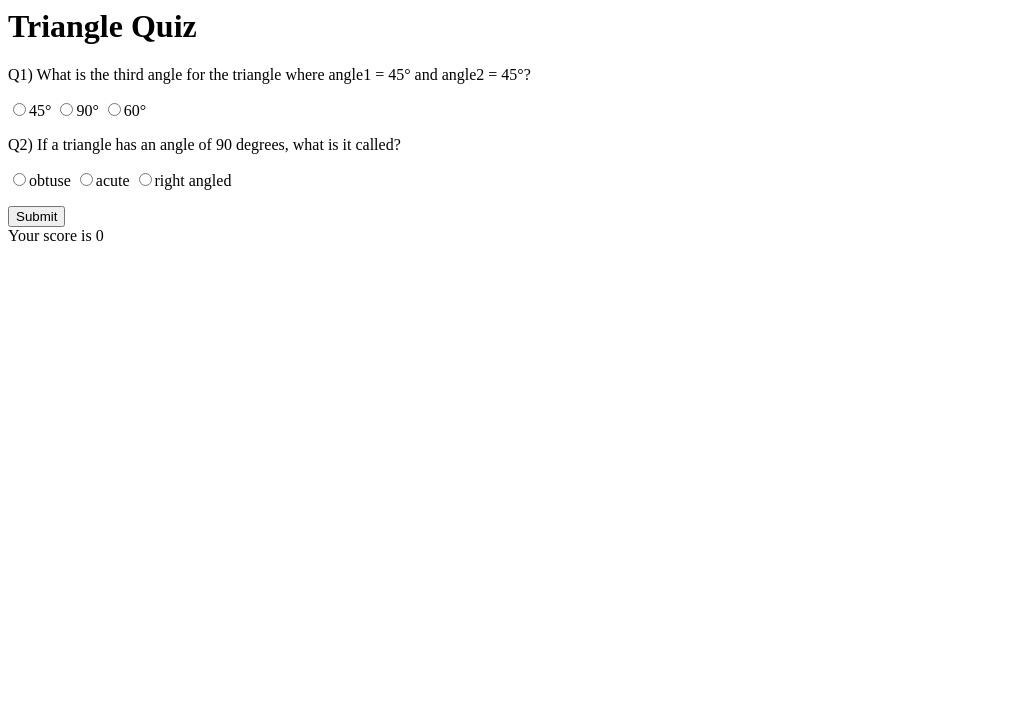
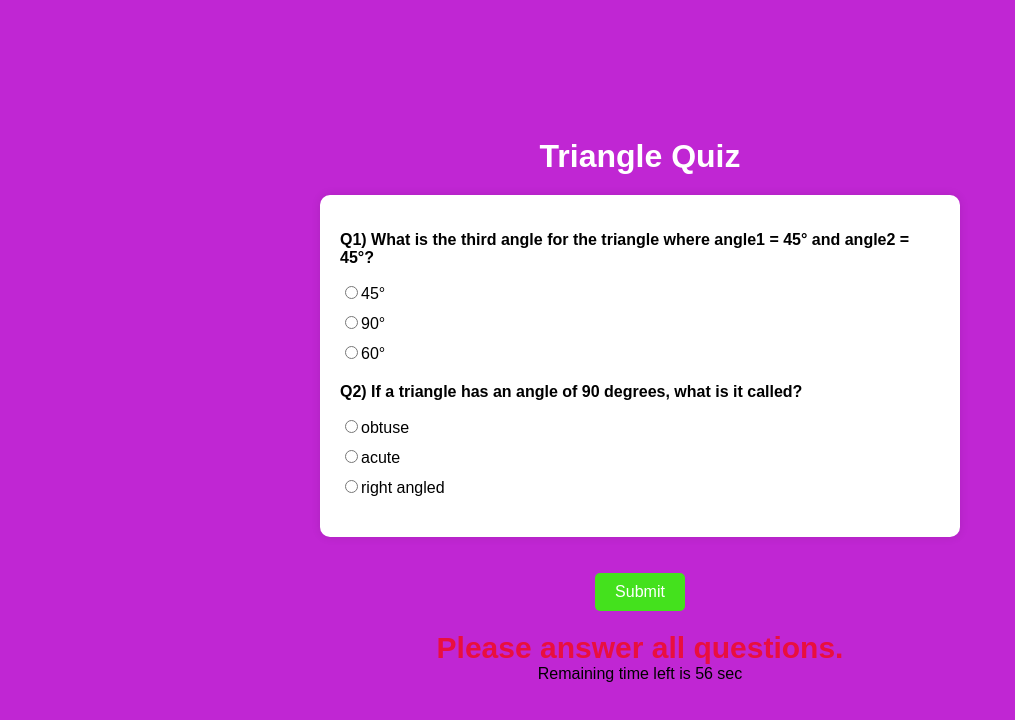
Before and after one commit to Sourabhpande532/TriangleApp, a plain HTML site: page quiz/quiz.html in a window 1280 px wide. Both pictures are taken after a click on the button "Submit". Shown: the whole page, without its empty margins (0-1015 px from the left). Drawn offline with Linux system fonts and the light colour scheme.

Commit message:
refactor - related to style & validation

```diff
--- /dev/null
+++ b/quiz/quiz.css
@@ -0,0 +1,69 @@
+body {
+    font-family: 'Arial', sans-serif;
+    background-color: #c026d3;
+    margin: 0;
+    padding: 0;
+    display: flex;
+    flex-direction: column;
+    align-items: center;
+    justify-content: center;
+    height: 100vh;
+    overflow: hidden;
+}
+
+h1 {
+    text-align: center;
+    margin-bottom: 20px;
+    color: white;;
+}
+
+.quiz-form {
+    background-color: #fff;
+    padding: 20px;
+    border-radius: 10px;
+    box-shadow: 0 0 10px rgba(0, 0, 0, 0.1);
+    width: 80%;
+    max-width: 600px;
+}
+
+.question-container {
+    margin-bottom: 20px;
+}
+
+p {
+    font-weight: bold;
+}
+
+label {
+    display: block;
+    margin: 10px 0;
+}
+
+#submit-answers {
+    background-color: #44e11d;
+    color: #fff;
+    padding: 10px 20px;
+    border: none;
+    border-radius: 5px;
+    cursor: pointer;
+    font-size: 16px;
+    margin-top: 20px;
+}
+
+#submit-answers:hover {
+    background-color:#0891b2;
+}
+
+#show-result {
+    text-align: center;
+    margin-top: 20px;
+    font-size: 30px;
+    color: #e90f3e;
+    font-weight: bolder;
+}
+
+@media (max-width: 600px) {
+    .quiz-form {
+        width: 90%;
+    }
+}
--- a/quiz/quiz.html
+++ b/quiz/quiz.html
@@ -3,6 +3,7 @@
 <head>
     <meta charset="UTF-8" />
     <meta name="viewport" content="width=device-width, initial-scale=1.0" />
+    <link rel="stylesheet" href="quiz.css">
     <title>Triangle Quiz</title>
 </head>
 
@@ -39,6 +40,7 @@
     </form>
     <button id="submit-answers">Submit</button>
     <div id="show-result"></div>
+    <div id="timer"></div>
     <script src="quiz.js"></script>
 </body>
 
--- a/quiz/quiz.js
+++ b/quiz/quiz.js
@@ -1,12 +1,34 @@
 const quizForm = document.querySelector( ".quiz-form" );
 const submitAnswerButton = document.querySelector( "#submit-answers" );
 const outputResultEl = document.querySelector( "#show-result" );
+const timerEl = document.querySelector( "#timer" );
 
 const correctAnswer = ["90°", "right angled"];
+let timer;
+let remainingSeconds = 60;
 
+/* Timer */
+function timeManager() {
+  timerEl.innerText = `Remaining time left is ${ remainingSeconds } sec`;
+  if ( remainingSeconds === 0 ) {
+    clearInterval( timer );
+    calculateScore();
+  } else {
+    remainingSeconds--;
+  }
+}
+/* calculateScore */
 function calculateScore() {
+  clearInterval( timer );
   let score = 0;
   let index = 0;
+  if (
+    !quizForm.elements.question1.value ||
+    !quizForm.elements.question2.value
+  ) {
+    outputResultEl.innerText = "Please answer all questions.";
+    return;
+  }
   const quizFormResults = new FormData( quizForm );
   for ( let value of quizFormResults.values() ) {
     if ( value === correctAnswer[index] ) {
@@ -14,7 +36,10 @@ function calculateScore() {
     }
     index += 1;
   }
-  outputResultEl.innerText = "Your score is " + score
+  outputResultEl.innerText = `Your score is ${ score }. Time taken: ${ 60 - remainingSeconds
+    } seconds.`;
 }
 
 submitAnswerButton.addEventListener( "click", calculateScore );
+
+timer = setInterval( timeManager, 1000 );
```
